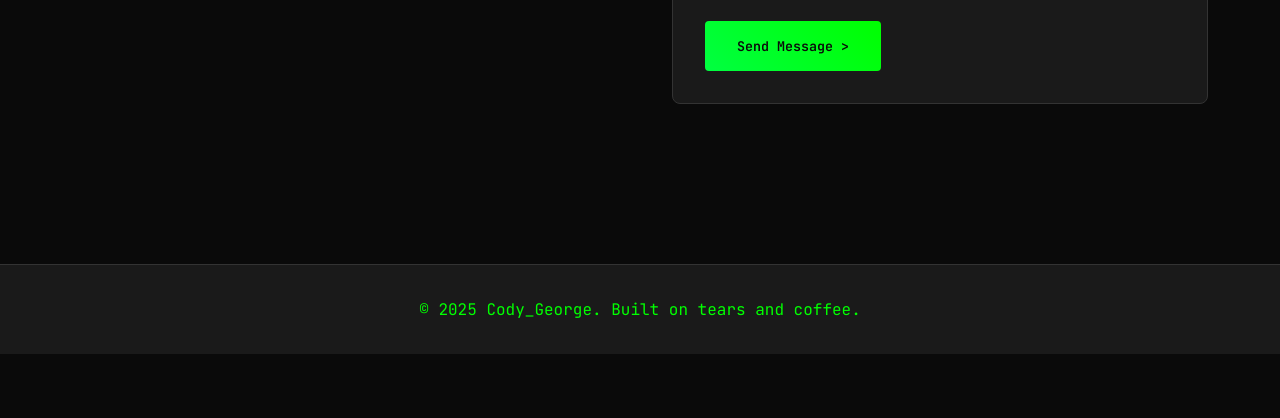
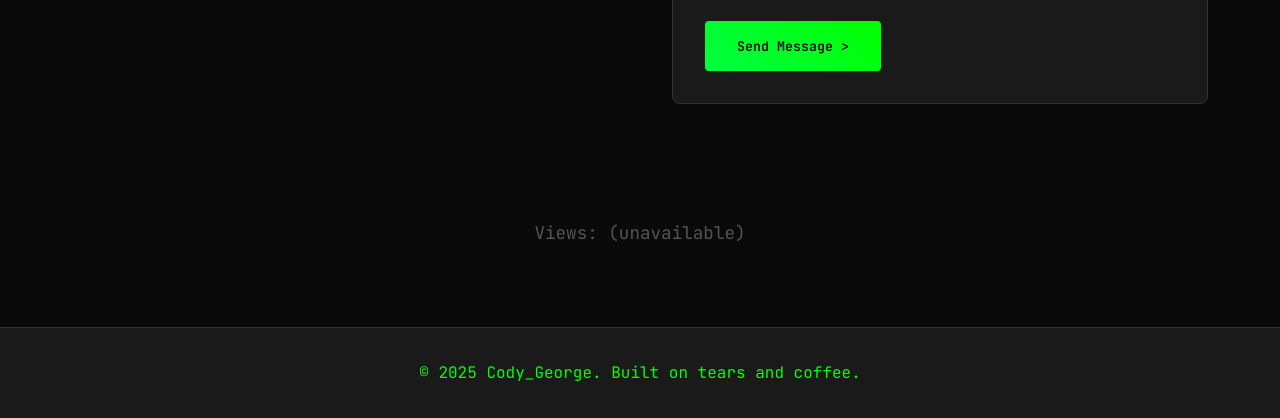
Before and after one commit to codyjgeorge/Simple_Hacker_Portfolio, a plain HTML site: page index.html in a window 1280 px wide. Shown: the part 3612-4030 px from the top of the page. Before the commit the page ends 3966 px from the top, so only its background shows below. Drawn offline with Linux system fonts and the light colour scheme; no server answers.

Commit message:
views counter added

```diff
--- a/index.html
+++ b/index.html
@@ -274,6 +274,9 @@
         </section>
     </main>
 
+    <!-- View Counter -->
+    <div id="view-counter" style="margin-top: 2em; font-size: 1.1em; color: #555; text-align: center;">Views: ...</div>
+
     <footer>
         <div class="container">
             <p>&copy; 2025 Cody_George. Built on tears and coffee.</p>
--- a/script.js
+++ b/script.js
@@ -569,6 +569,22 @@ window.addEventListener('load', function() {
     }
 });
 
+// View Counter using CountAPI
+fetch('https://api.countapi.xyz/hit/simple-hacker-portfolio/visits')
+  .then(response => response.json())
+  .then(data => {
+    const counter = document.getElementById('view-counter');
+    if (counter && data.value !== undefined) {
+      counter.textContent = `Views: ${data.value}`;
+    }
+  })
+  .catch(() => {
+    const counter = document.getElementById('view-counter');
+    if (counter) {
+      counter.textContent = 'Views: (unavailable)';
+    }
+  });
+
 // Add some terminal-style console messages
 console.log('%cWelcome to the Matrix...', 'color: #00ff41; font-family: "JetBrains Mono", monospace; font-size: 20px; font-weight: bold;');
 console.log('%cThis portfolio was built with HTML, CSS, and JavaScript.', 'color: #00cc00; font-family: "JetBrains Mono", monospace;');
```
